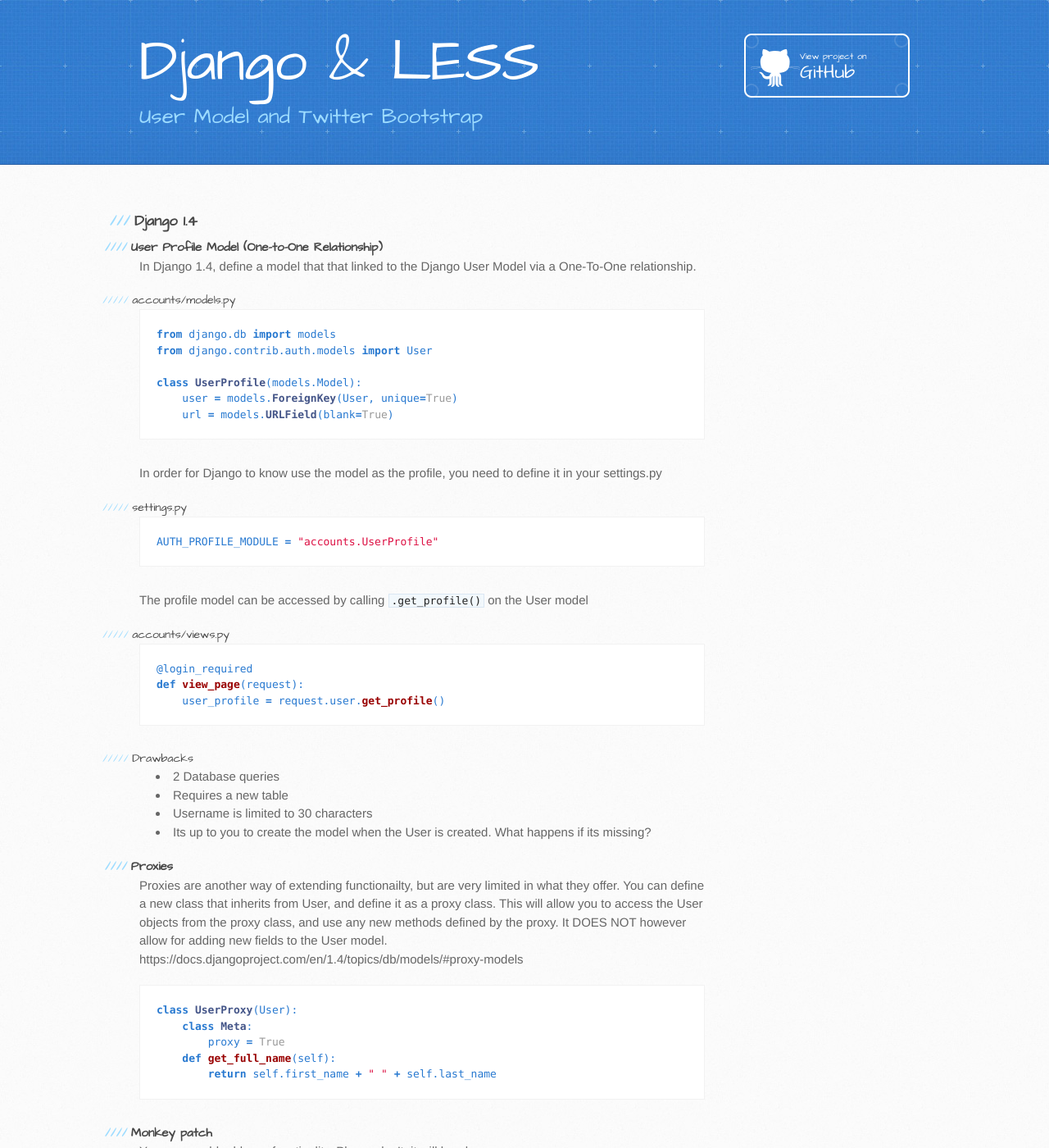
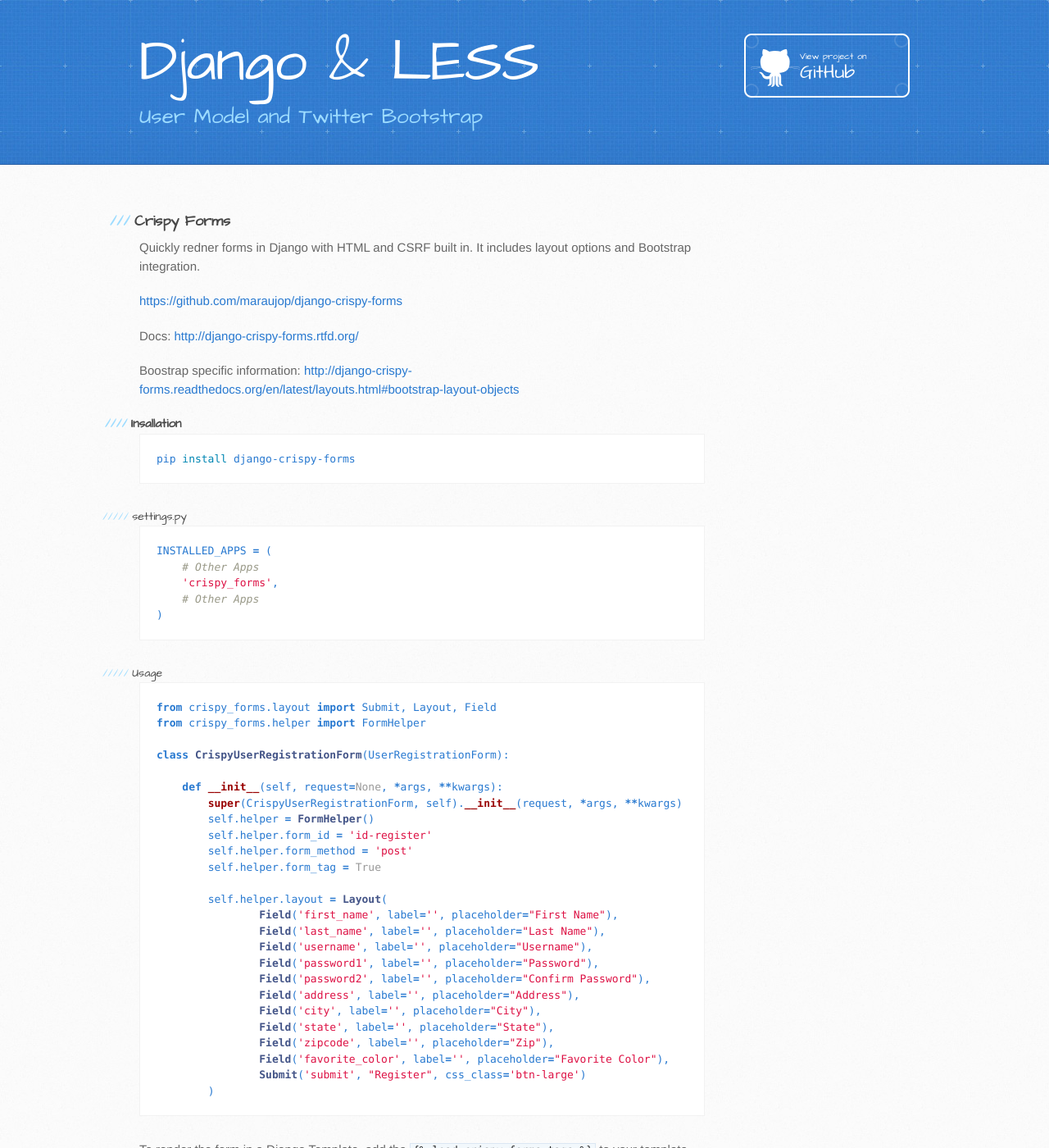
Before and after one commit to bxm156/django-meetup, a Jekyll site: the page built from less/forms.md, in a window 1280 px wide and 1400 px high. Shown: the whole window at 82% size. Built offline with Jekyll 4.4.1, drawn with Linux system fonts in a browser that asks for light colours; Markdown is read by kramdown in place of the engine named in the settings; some of the changed text lies outside the part shown.

Commit message:
Crispy forms

````diff
--- a/less/forms.md
+++ b/less/forms.md
@@ -3,55 +3,63 @@
 layout: index
 ---
 
-### Django 1.4
-#### User Profile Model (One-to-One Relationship)
+### Crispy Forms
+Quickly redner forms in Django with HTML and CSRF built in. It includes layout options and Bootstrap integration.
 
-In Django 1.4, define a model that that linked to the Django User Model via a One-To-One relationship.
+[https://github.com/maraujop/django-crispy-forms](https://github.com/maraujop/django-crispy-forms)
 
-#####accounts/models.py
-```python
-from django.db import models
-from django.contrib.auth.models import User
+Docs: [http://django-crispy-forms.rtfd.org/](http://django-crispy-forms.rtfd.org/)
 
-class UserProfile(models.Model):
-    user = models.ForeignKey(User, unique=True)
-    url = models.URLField(blank=True)
-```
-In order for Django to know use the model as the profile, you need to define it in your settings.py
+Boostrap specific information: [http://django-crispy-forms.readthedocs.org/en/latest/layouts.html#bootstrap-layout-objects](http://django-crispy-forms.readthedocs.org/en/latest/layouts.html#bootstrap-layout-objects)
 
-#####settings.py
-```python
-AUTH_PROFILE_MODULE = "accounts.UserProfile"
+#### Insallation
+
+```bash
+pip install django-crispy-forms
 ```
 
-The profile model can be accessed by calling ```.get_profile()``` on the User model
-
-#####accounts/views.py
+##### settings.py
 ```python
-@login_required
-def view_page(request):
-    user_profile = request.user.get_profile()
+INSTALLED_APPS = (
+    # Other Apps
+    'crispy_forms',
+    # Other Apps
+)
 ```
 
-#####Drawbacks
-* 2 Database queries
-* Requires a new table
-* Username is limited to 30 characters
-* Its up to you to create the model when the User is created. What happens if its missing?
+##### Usage
+```python
+from crispy_forms.layout import Submit, Layout, Field
+from crispy_forms.helper import FormHelper
 
-####Proxies
-Proxies are another way of extending functionailty, but are very limited in what they offer. You can define a new class that inherits from User, and define it as a proxy class. This will allow you to access the User objects from the proxy class, and use any new methods defined by the proxy. It DOES NOT however allow for adding new fields to the User model.
-https://docs.djangoproject.com/en/1.4/topics/db/models/#proxy-models
-```python
-class UserProxy(User):
-    class Meta:
-        proxy = True
-    def get_full_name(self):
-        return self.first_name + " " + self.last_name
+class CrispyUserRegistrationForm(UserRegistrationForm):
+
+    def __init__(self, request=None, *args, **kwargs):
+        super(CrispyUserRegistrationForm, self).__init__(request, *args, **kwargs)
+        self.helper = FormHelper()
+        self.helper.form_id = 'id-register'
+        self.helper.form_method = 'post'
+        self.helper.form_tag = True
+
+        self.helper.layout = Layout(
+                Field('first_name', label='', placeholder="First Name"),
+                Field('last_name', label='', placeholder="Last Name"),
+                Field('username', label='', placeholder="Username"),
+                Field('password1', label='', placeholder="Password"),
+                Field('password2', label='', placeholder="Confirm Password"),
+                Field('address', label='', placeholder="Address"),
+                Field('city', label='', placeholder="City"),
+                Field('state', label='', placeholder="State"),
+                Field('zipcode', label='', placeholder="Zip"),
+                Field('favorite_color', label='', placeholder="Favorite Color"),
+                Submit('submit', "Register", css_class='btn-large')
+        )
 ```
+{% raw %}
+To render the form in a Django Template, add the `{% load crispy_forms_tags %}` to your template and use the `crispy` tag to render the form. For example:
 
-####Monkey patch
-Yes, you could add new functionlity. Please don't, it will break.
-
-### Next
-[Creating the User Profile Model](http://bxm156.github.io/django-meetup/1.4/create)
+```html
+{% load crispy_forms_tags %}
+{% crispy form %}
+```
+{% endraw %}
````
